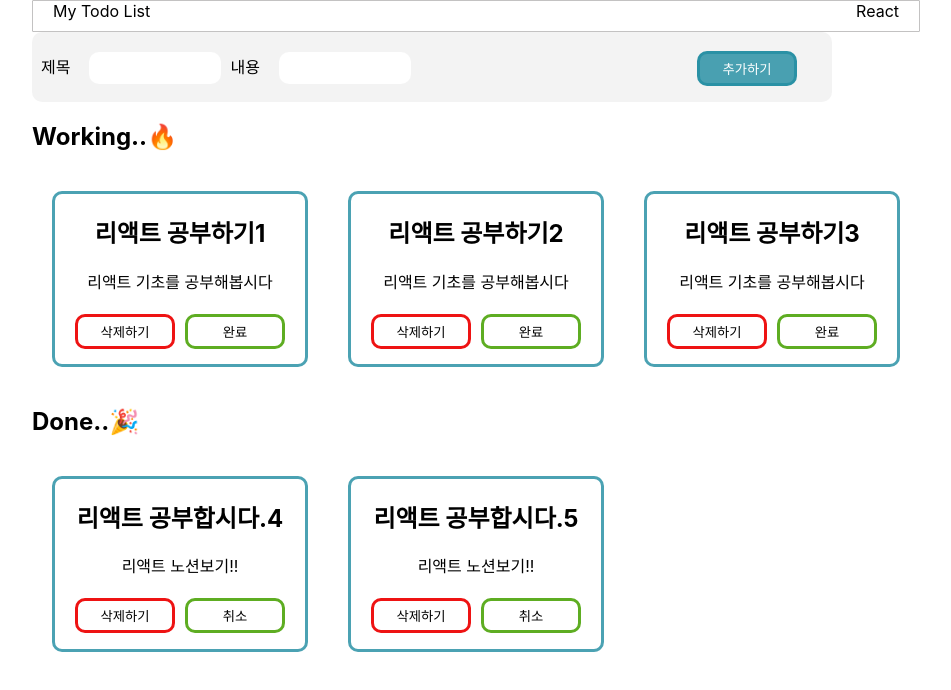
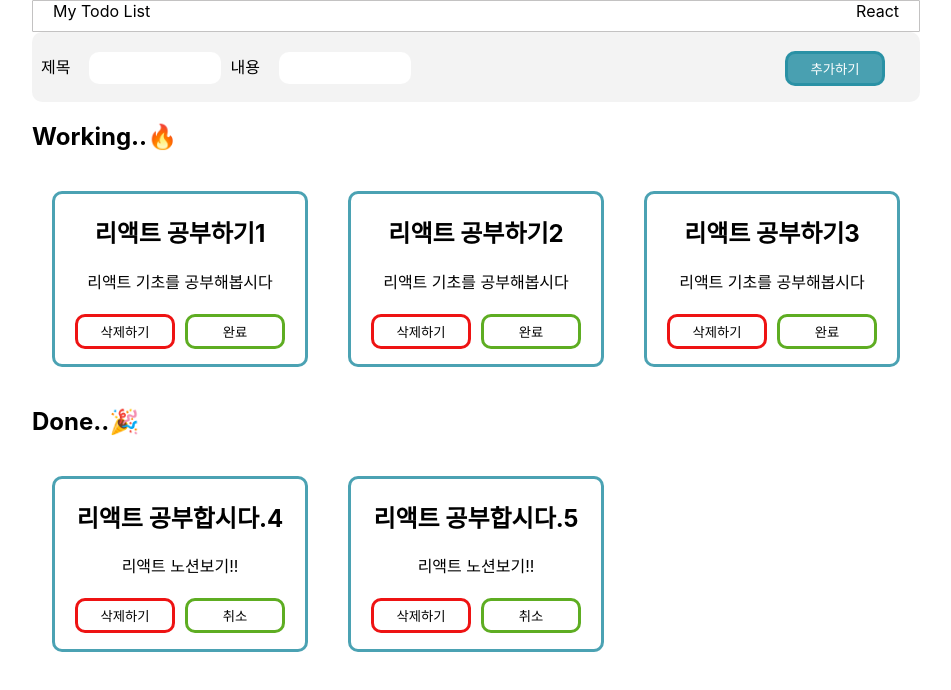
Before and after one commit to dpwl032/React, a React (Create React App) app: page / in a window 1280 px wide. Shown: the top 690 px of the page, without its empty margins (164-1115 px from the left). Built offline with nearby package versions, Linux system fonts and the light colour scheme.

Commit message:
css 다시수정

```diff
--- a/src/App.css
+++ b/src/App.css
@@ -25,7 +25,7 @@ height: 100%;
 
 .input-wrap{
   display: flex;
-  width: 800px;
+
 }
 
 .input-contents >input{
```
